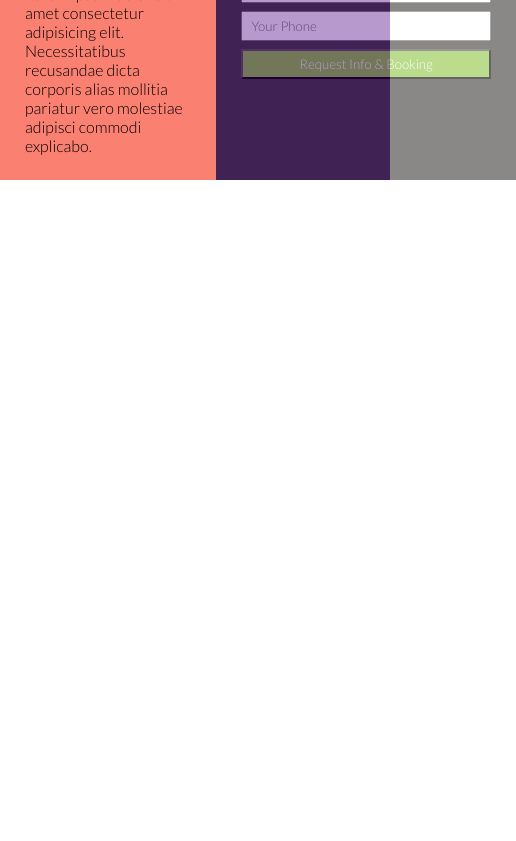
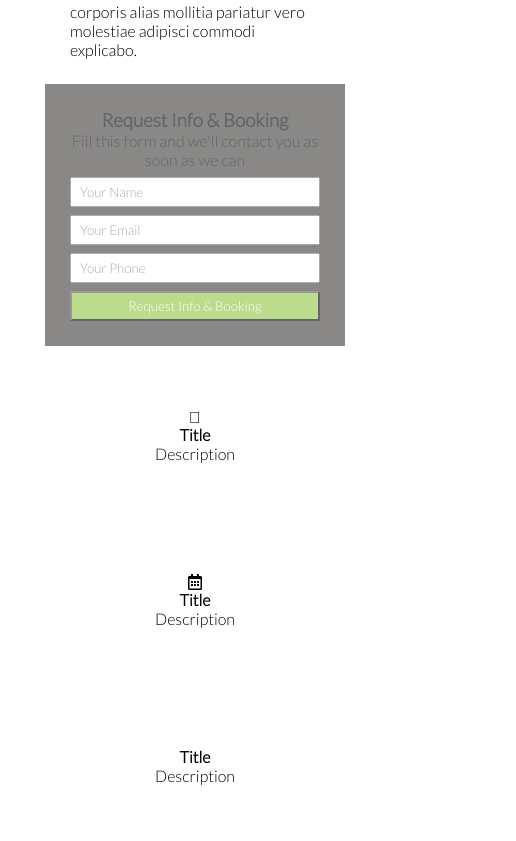
Before and after one commit to QuinPam/cohort3-procleaners, a plain HTML site: page index.html in a window 390 px wide. Shown: the part 208-1049 px from the top of the page, 516 px wide, since content can reach past the window. Before the commit the page ends 844 px from the top, so only its background shows below. Drawn offline with Linux system fonts and the light colour scheme.

Commit message:
add benefits section

```diff
--- a/assets/css/style.css
+++ b/assets/css/style.css
@@ -6,7 +6,6 @@
 }
 
 nav {
-    background-color: rebeccapurple;
     display: flex;
     justify-content: space-around;
     width: 100%;
@@ -15,15 +14,12 @@ nav {
 }
 
 .hero {
-    background-color: indigo;
     display: flex;
-    justify-content: space-evenly;
 }
 
 .hero-intro-container {
     width: 300px;
     padding: 25px;
-    background-color:salmon;
 }
 
 .hero-form-container {
@@ -48,3 +44,47 @@ nav {
     background-color: #8dc641;
     color: white;
 }
+
+.benefits-container {
+    display: flex;
+    justify-content: center;
+}
+
+
+.benefits-item {
+    height: 150px;
+    width: 250px;
+    margin-right: 15px;
+    justify-content: center;
+    display: flex;
+    flex-direction: column;
+    align-items: center;
+}
+
+/* Mobile screens */
+@media only screen and (max-width: 415px) {
+    .hero {
+      flex-direction: column;
+      align-items: center;
+    }
+
+    .benefits-container {
+        flex-direction: column;
+        align-items: center;
+    }
+
+    .benefits-item {
+        width: 80%;
+        margin-right: 0px;
+        margin-top: 15px;
+        padding: 10px;
+    }
+}
+
+/* Non mobile screens */
+@media only screen and (min-width: 416px) {
+    .hero {
+        justify-content: space-evenly;
+        padding: 20px;
+    }
+}
--- a/index.html
+++ b/index.html
@@ -8,6 +8,10 @@
     <link rel="preconnect" href="https://fonts.gstatic.com">
     <link href="https://fonts.googleapis.com/css2?family=Lato:wght@300&display=swap" rel="stylesheet">
     <link rel="stylesheet" href="./assets/css/style.css">
+
+     <!--Font Awesome Icon-->
+     <link rel="stylesheet" href="https://use.fontawesome.com/releases/v5.15.3/css/all.css" integrity="sha384-SZXxX4whJ79/gErwcOYf+zWLeJdY/qpuqC4cAa9rOGUstPomtqpuNWT9wdPEn2fk" crossorigin="anonymous">
+
 </head>
 
 <body>
@@ -16,6 +20,7 @@
         <p>Phone 675676234389</p>
     </nav>
 
+    <!--start of hero-->
     <div class="hero">
         <div class="hero-intro-container">
             <h1>Vancouver's Best Home Cleaners</h1>
@@ -32,11 +37,27 @@
                 <button>Request Info & Booking</button>
             </form>
         </div>
+    </div>
+    <!--end of hero-->
 
-        <div>
+    <section class="benefits-container">
+        <div class="benefits-item">
+            <i class="fad fa-user-circle"></i>
+            <h4>Title</h4>
+            <p>Description</p>
+        </div>
+        <div class="benefits-item">
+            <i class="far fa-calendar-alt"></i>
+            <h4>Title</h4>
+            <p>Description</p>
+        </div>
+        <div class="benefits-item">
+            <i class="fad fa-usd"></i>
+            <h4>Title</h4>
+            <p>Description</p>
+        </div>
+    </section>
 
-        </div>
-    </div>
 
 </body>
 </html>
```
